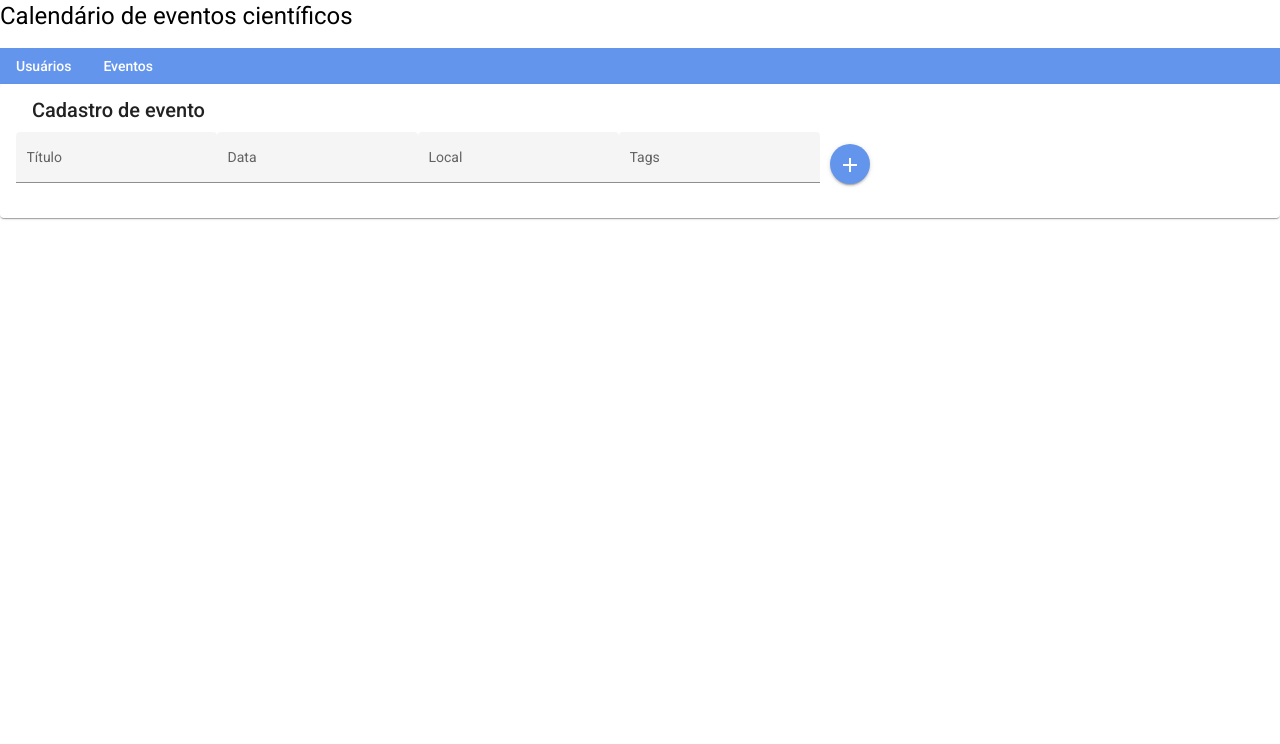
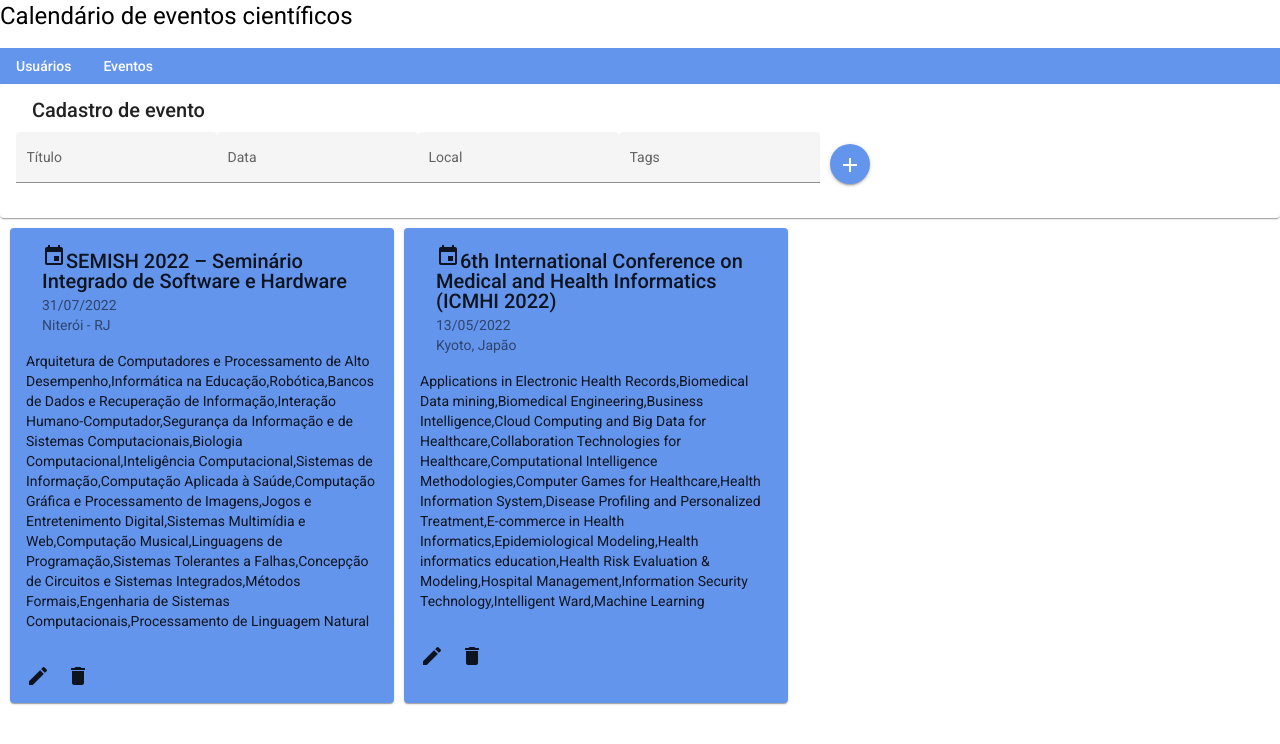
Before and after one commit to glaucorsg/calendarioAngular, an Angular app: page /cadastrarevento in a window 1280 px wide. Shown: the top 744 px of the page. Built offline with nearby package versions, Linux system fonts and the light colour scheme; data requests are answered from the project's data file.

Commit message:
Adiciona app-listagem nos cadastros de usuário e evento.

```diff
--- a/src/app/evento/cadastro-evento/cadastro-evento.component.html
+++ b/src/app/evento/cadastro-evento/cadastro-evento.component.html
@@ -30,3 +30,5 @@
     </button>
   </mat-card>
 </div>
+
+<app-listagem-evento></app-listagem-evento>
--- a/src/app/usuario/cadastro-usuario/cadastro-usuario.component.html
+++ b/src/app/usuario/cadastro-usuario/cadastro-usuario.component.html
@@ -25,3 +25,5 @@
       </button>
   </mat-card>
 </div>
+
+<app-listagem-usuario></app-listagem-usuario>
```
